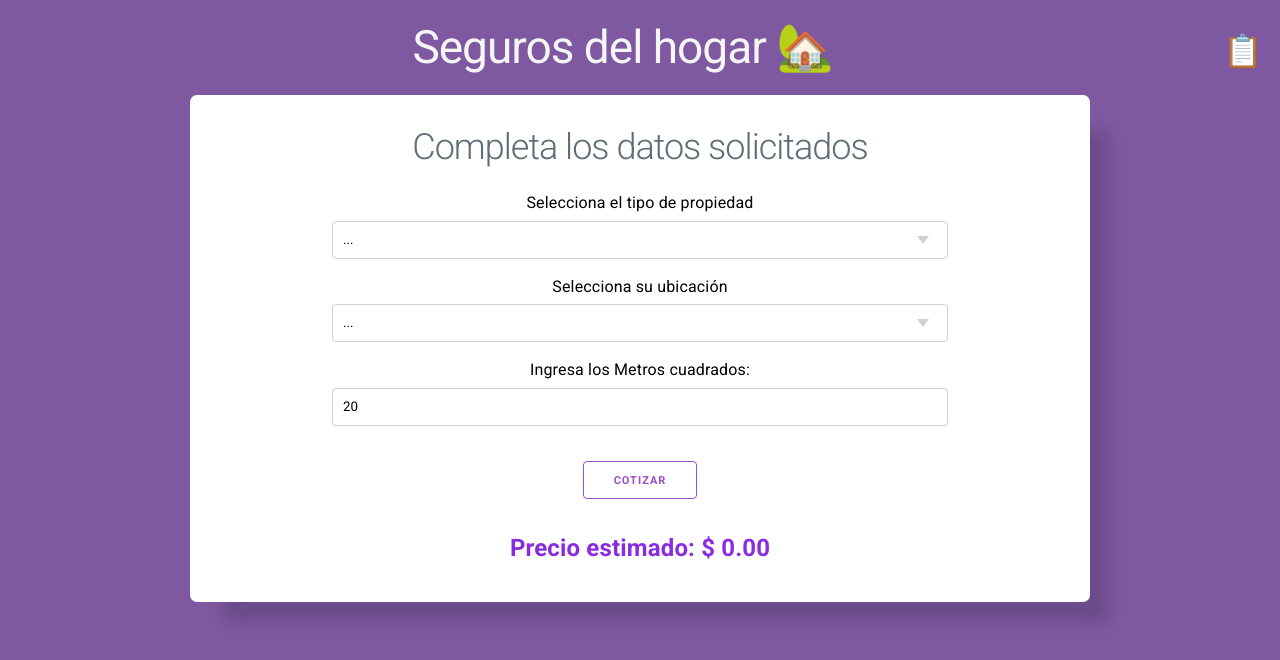
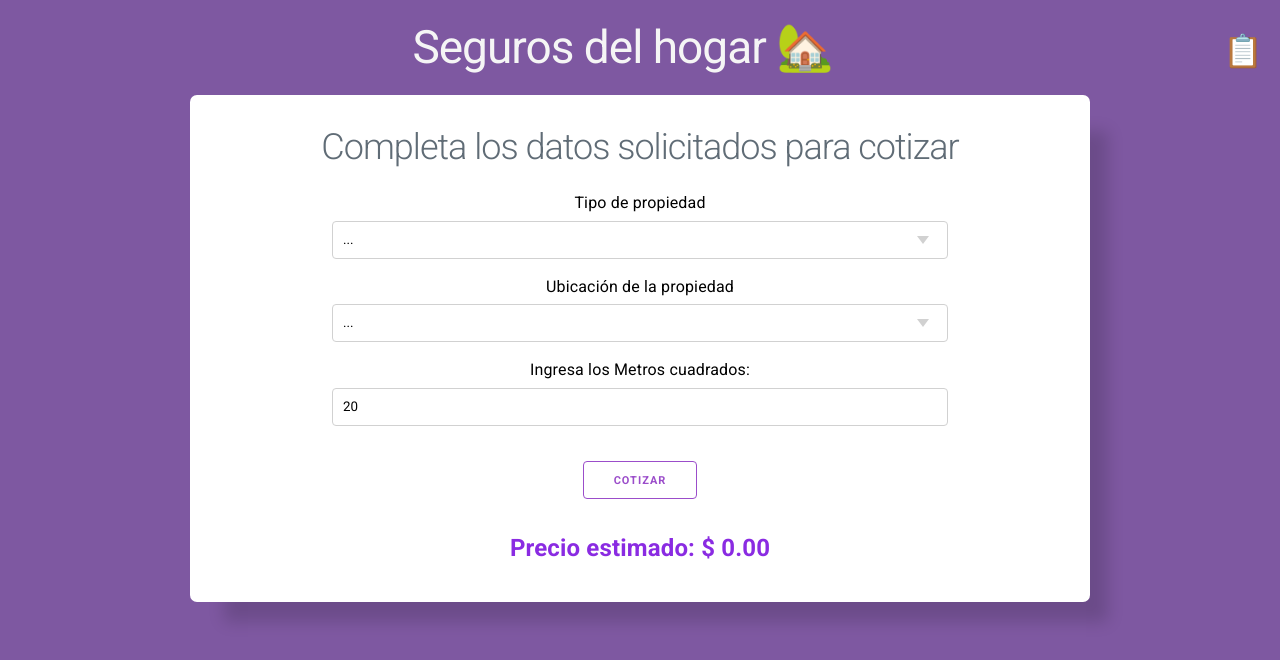
Before and after one commit to untref-fullstack/cotizador-hogar, a plain HTML site: page index.html in a window 1280 px wide. Drawn offline with nearby package versions, Linux system fonts and the light colour scheme; some packages are replaced by stand-ins of ours; a script that the page names is missing.

Commit message:
Update index.html

```diff
--- a/index.html
+++ b/index.html
@@ -16,12 +16,12 @@
     <div class="historial"><a href="historial.html"><span title="Ver Historial">📋</span></a></div>
     <h1 class="center separador">Seguros del hogar 🏡</h1>
     <div class=" center div-cotizador">
-        <h2 class="center separador">Completa los datos solicitados</h2>
-        <label for="propiedad">Selecciona el tipo de propiedad</label>
+        <h2 class="center separador">Completa los datos solicitados para cotizar</h2>
+        <label for="propiedad">Tipo de propiedad</label>
         <select id="propiedad">
             <option selected disabled>...</option>
         </select>
-        <label for="ubicacion">Selecciona su ubicación</label>
+        <label for="ubicacion">Ubicación de la propiedad</label>
         <select id="ubicacion">
             <option selected disabled>...</option>
         </select>
@@ -31,7 +31,7 @@
             <button class="button button-outline">Cotizar</button>
         </div>
         <div class="center separador">
-            <p class="importe">Precio estimado: $ <span id="valorPoliza">0.00</span><span class="guardar ocultar" title="Guardar en historial">💾</span></p>
+            <p class="importe">Precio estimado: $ <span id="valorPoliza">0.00</span><span class="guardar ocultar" title="Guarda en historial">💾</span></p>
         </div>
     </div>
 </body>
```
